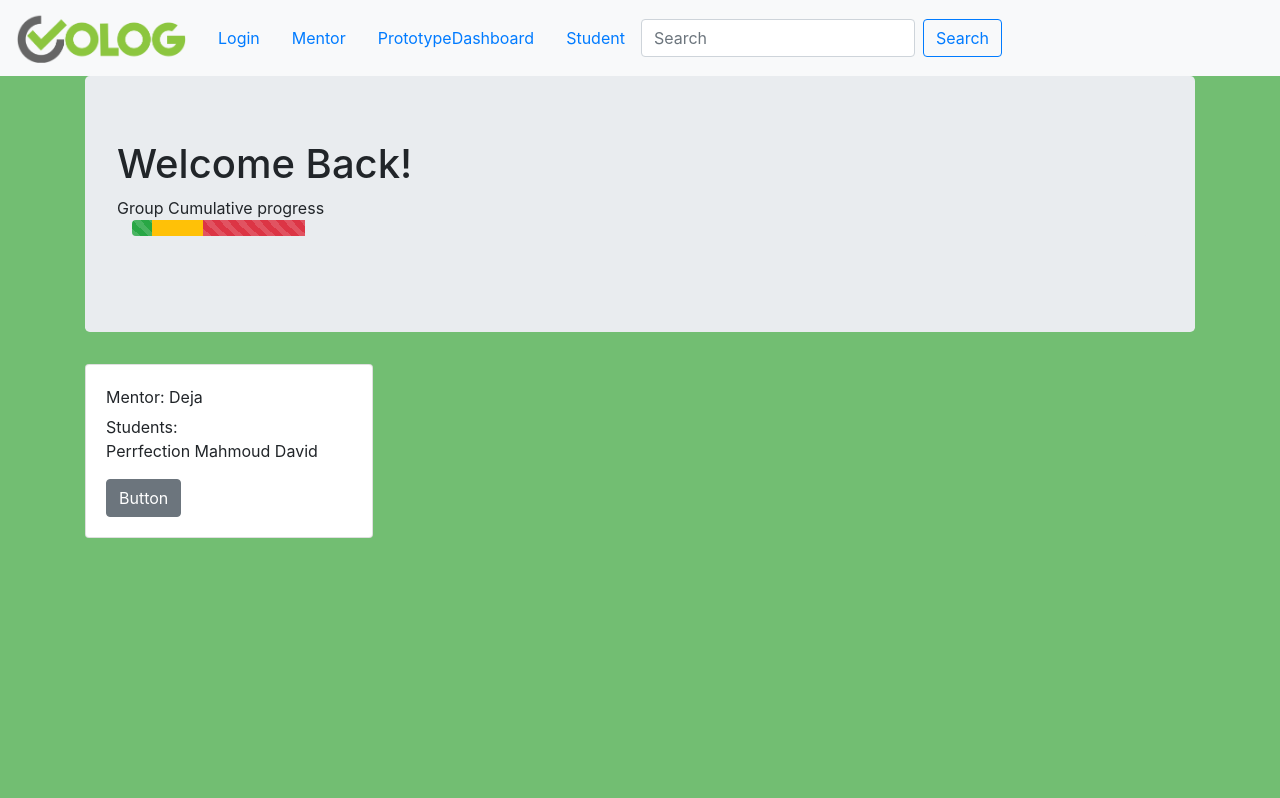
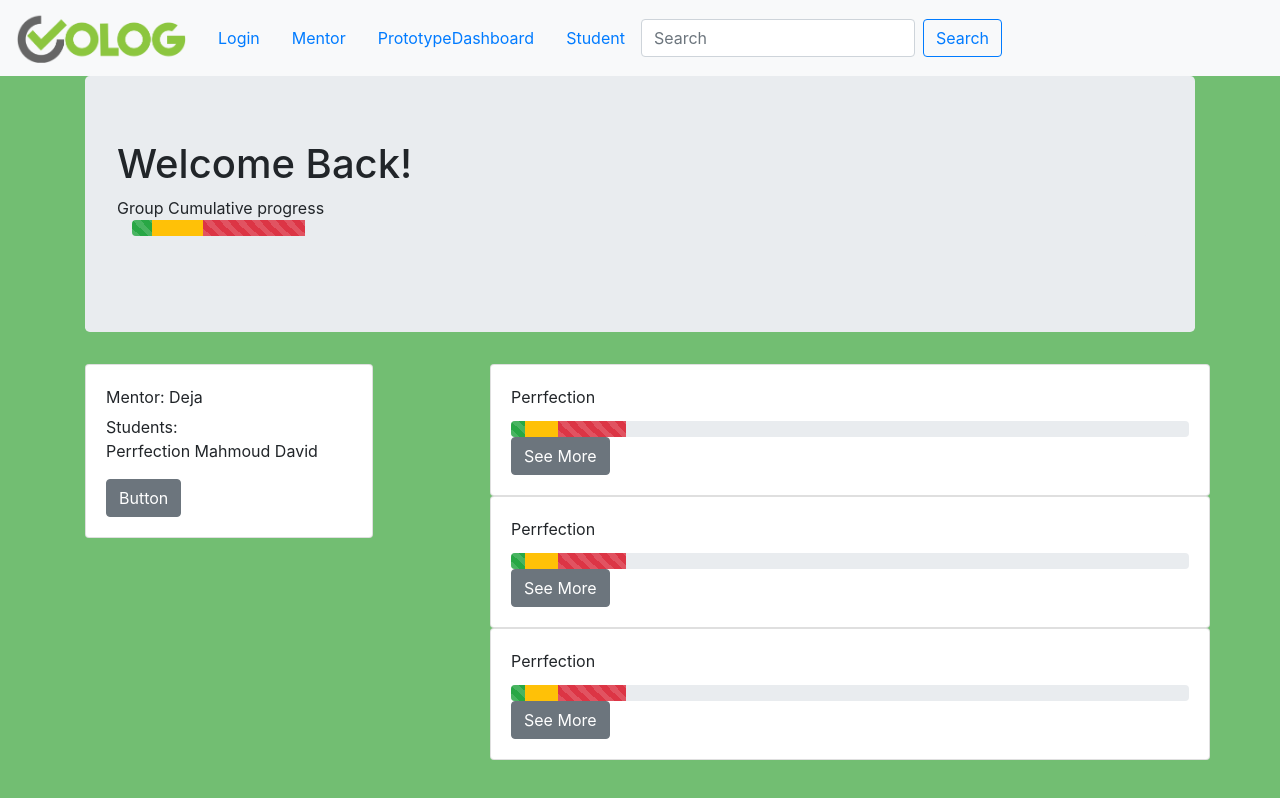
Before and after one commit to DrewUniversityCS/Volog, a React app in the folder frontend/: page /mentor in a window 1280 px wide. Built offline with nearby package versions, Linux system fonts and the light colour scheme; the HTML template or start-up script is replaced by a standard one.

Commit message:
frontend  mentorDash, progressbar component notification component login

```diff
--- a/frontend/src/components/elements/groupCard.js
+++ b/frontend/src/components/elements/Cards/groupCard.js
@@ -3,6 +3,7 @@ import {
   Card, CardImg, CardText, CardBody,
   CardTitle, CardSubtitle, Button
 } from 'reactstrap';
+import ListGroup from "react-bootstrap/ListGroup";
 
 
 class GroupCard extends Component {
@@ -13,6 +14,15 @@ class GroupCard extends Component {
             StuNames: ['Perrfection', 'Mahmoud', 'David']
         }
 
+    }
+
+    addNote(){
+        var StuName = "";
+        var i;
+        for (i = 0; i < this.state.notes.length; i++) {
+          StuName = this.state.StuNames[i];
+          return <ListGroup.Item> StuName </ListGroup.Item>;
+        }
     }
 
     render(){
--- /dev/null
+++ b/frontend/src/components/elements/Cards/studentCard.js
@@ -0,0 +1,31 @@
+import React, {Component} from 'react';
+import VProgressBar from "../ProgressBar";
+import {
+  Card, CardBody,
+  CardTitle, Button
+} from 'reactstrap';
+
+
+class StudentCard extends Component {
+    constructor(props) {
+        super(props)
+        this.state = {
+            Name: 'Perrfection'
+        }
+
+    }
+
+    render(){
+    return<div>
+      <Card style={{ width: '45rem' }}>
+        <CardBody>
+          <CardTitle> Perrfection </CardTitle>
+          <VProgressBar/>
+          <Button>See More</Button>
+        </CardBody>
+      </Card>
+    </div>
+  }
+}
+
+export default StudentCard;
--- a/frontend/src/components/elements/Notification.js
+++ b/frontend/src/components/elements/Notification.js
@@ -15,18 +15,20 @@ class Notification extends Component {
     }
 
     addNote(){
+        var text = "";
         var Note = "";
         var i;
         for (i = 0; i < this.state.notes.length; i++) {
           Note = this.state.notes[i];
-          return <ListGroup.Item> Note </ListGroup.Item>
+          text += Notes[i] + "<br>";
         }
+        return <ListGroup.Item> text </ListGroup.Item>
     }
 
     render() {
         return<div>
             <ListGroup>
-              <addNote/>
+
             </ListGroup>
         </div>
 
--- a/frontend/src/pages/MentorDashboard.js
+++ b/frontend/src/pages/MentorDashboard.js
@@ -1,10 +1,13 @@
 import React from "react";
-import GroupCard from '../components/elements/groupCard';
+import GroupCard from '../components/elements/Cards/groupCard';
 import Jumbotron from 'react-bootstrap/Jumbotron';
 import Button from 'react-bootstrap/Button';
 import VProgressBar from '../components/elements/ProgressBar'
 import Container from 'react-bootstrap/Container';
 import Notification from "../components/elements/Notification";
+import Row from 'react-bootstrap/Row';
+import Col from 'react-bootstrap/Col'
+import StudentCard from "../components/elements/Cards/studentCard";
 
 class MentorDashboard extends React.Component {
     render(){
@@ -22,7 +25,22 @@ class MentorDashboard extends React.Component {
                 <Notification/>
               </p>
             </Jumbotron>
-            <GroupCard/>
+                <Row>
+                    <Col >
+                        <GroupCard/>
+                    </Col>
+                    <Col>
+                        <Row>
+                          <StudentCard/>
+                        </Row>
+                        <Row>
+                            <StudentCard/>
+                        </Row>
+                        <Row>
+                            <StudentCard/>
+                        </Row>
+                    </Col>
+                </Row>
             </Container>
         </div>
     }
```
